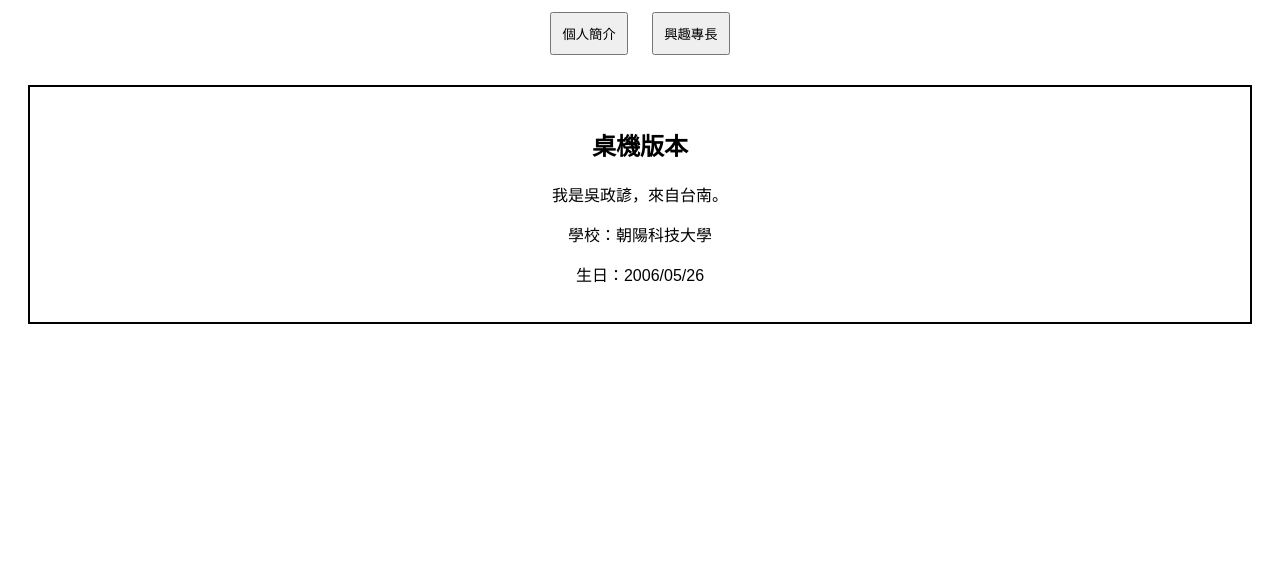
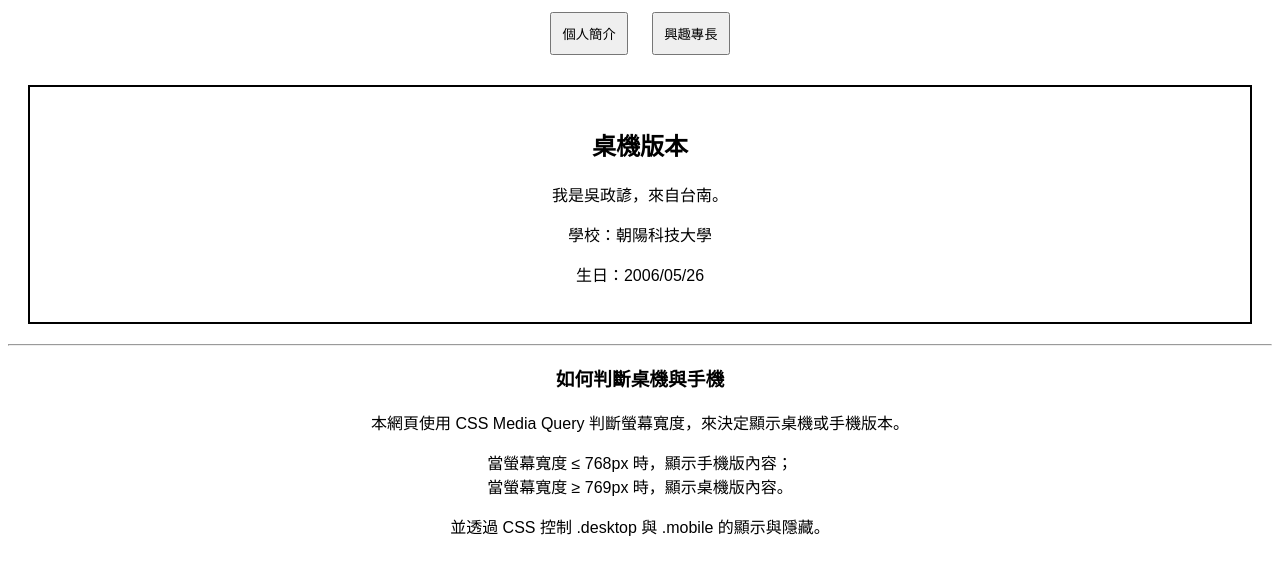
Before and after one commit to s11327008-tech/hw, a plain HTML site: page index.html in a window 1280 px wide. Shown: the part 87-662 px from the top of the page. Drawn offline with Linux system fonts and the light colour scheme.

Commit message:
Update index.html

```diff
--- a/index.html
+++ b/index.html
@@ -87,5 +87,23 @@
     </div>
 </div>
 
+<!-- 📌 說明 -->
+<hr>
+
+<h3>如何判斷桌機與手機</h3>
+
+<p>
+本網頁使用 CSS Media Query 判斷螢幕寬度，來決定顯示桌機或手機版本。
+</p>
+
+<p>
+當螢幕寬度 ≤ 768px 時，顯示手機版內容；<br>
+當螢幕寬度 ≥ 769px 時，顯示桌機版內容。
+</p>
+
+<p>
+並透過 CSS 控制 .desktop 與 .mobile 的顯示與隱藏。
+</p>
+
 </body>
 </html>
```
